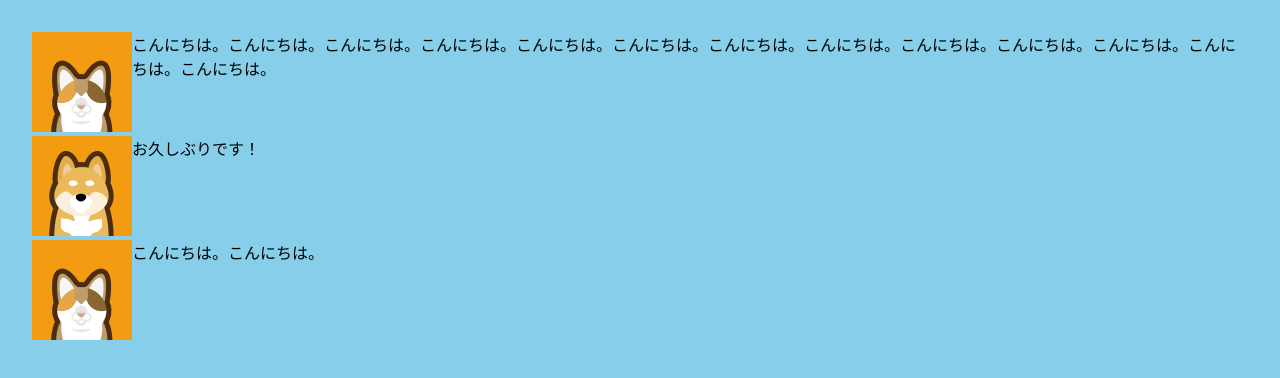
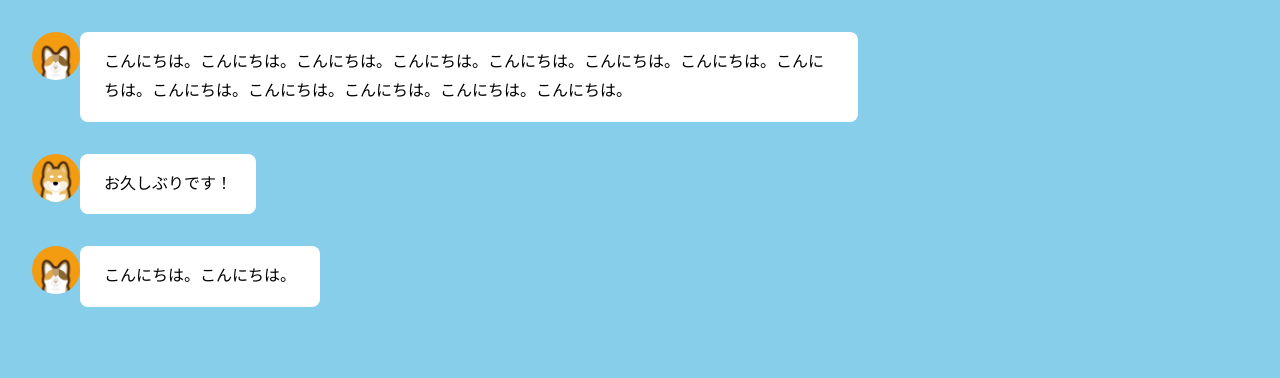
Before and after one commit to okapeeokapee/chatUI, a plain HTML site: page index.html in a window 1280 px wide. Drawn offline with Linux system fonts and the light colour scheme.

Commit message:
text background border-radius add

```diff
--- a/css/styles.css
+++ b/css/styles.css
@@ -15,3 +15,21 @@ body{
 .messages li{
   display: flex;
 }
+
+.messages li + li{
+  margin-top: 32px;
+}
+
+.pic img{
+  width: 48px;
+  height: 48px;
+  border-radius: 50%;
+}
+
+.text{
+  background: #fff;
+  border-radius: 8px;
+  padding: 16px 24px;
+  max-width: 60%;
+  line-height: 1.8;
+}
```
